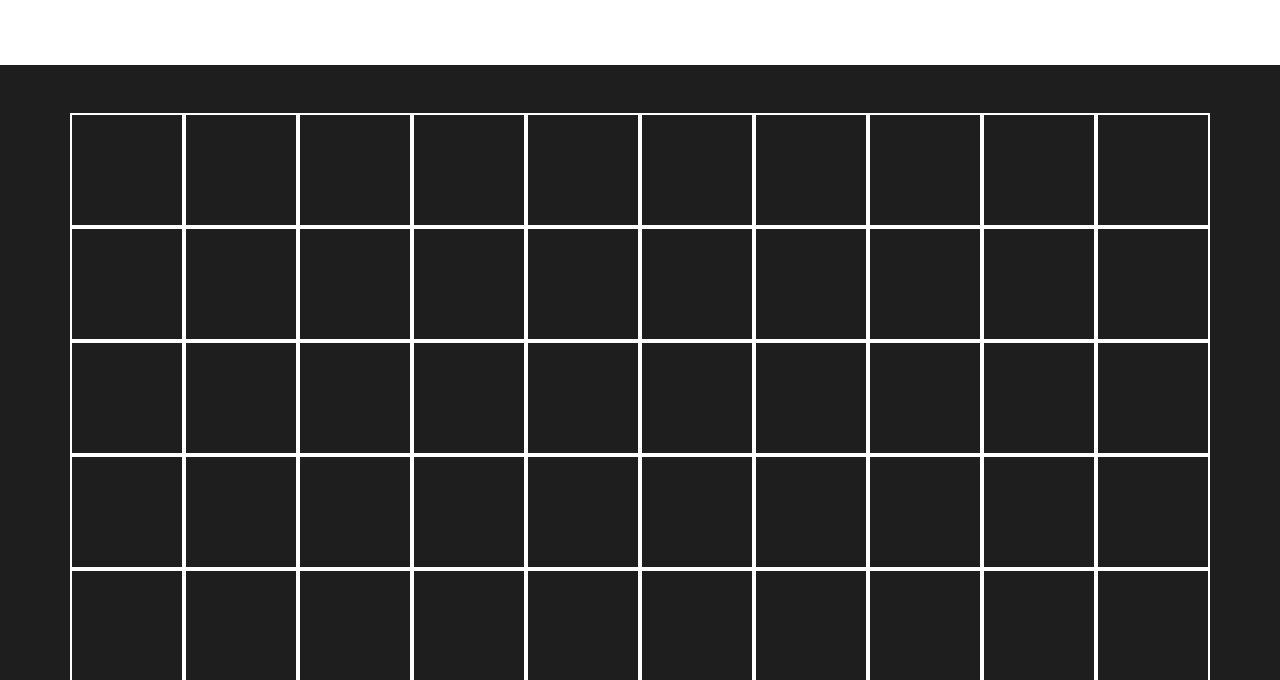
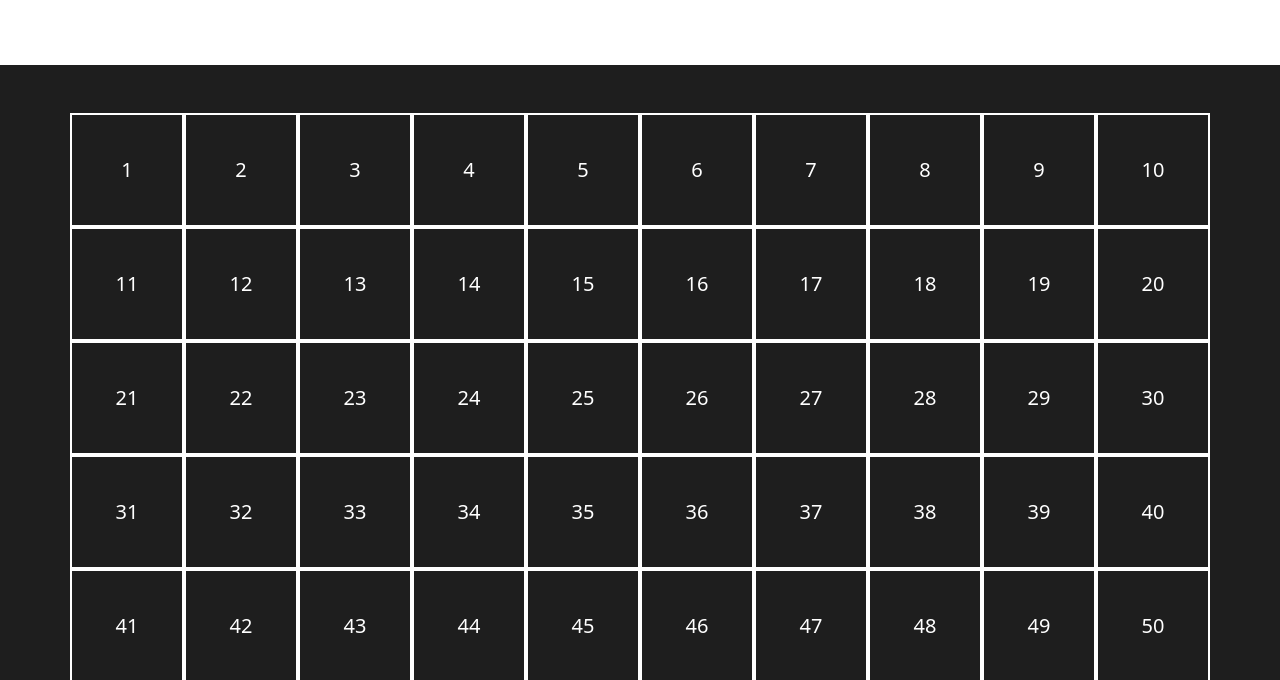
Before and after one commit to giuseppesciacca/js-campominato-grid, a plain HTML site: page index.html in a window 1280 px wide. Shown: the part 115-795 px from the top of the page. Drawn offline with nearby package versions, Linux system fonts and the light colour scheme.

Commit message:
[fix] while loop in for loop; add index in square

```diff
--- a/assets/css/style.css
+++ b/assets/css/style.css
@@ -27,5 +27,5 @@ body {
 }
 
 .active {
-    background-color: aquamarine;
+    background-color: lightblue;
 }
--- a/assets/js/main.js
+++ b/assets/js/main.js
@@ -5,18 +5,18 @@ Quando l'utente clicca su ogni cella, la cella cliccata si colora di azzurro ed
 
 const rowEl = document.querySelector('.row');
 
-let numSquare = 100;
-let i = 0;
-while (i < numSquare) {
+let numSquare = 100; //mettere numero attraverso select
+
+for (let i = 0; i < numSquare; i++) {
     const squareEl = document.createElement('div');
-    squareEl.classList.add('col_my');
+    squareEl.classList.add('col_my', 'd-flex', 'align-items-center', 'justify-content-center', 'fs-5');
 
     rowEl.append(squareEl);
+    squareEl.innerHTML = `<span> ${i + 1} </span>`;
 
-    //al click, coloro
+    //al click, coloro;
     squareEl.addEventListener('click', function () {
-        squareEl.classList.toggle('active');
+        this.classList.toggle('active');
+        console.log(this);
     });
-
-    i++;
-};
+}
--- a/index.html
+++ b/index.html
@@ -28,7 +28,7 @@
     <main id="app_main">
         <div class="wrapper m-auto">
             <div class="container-fluid my-5">
-                <div class="row">
+                <div class="row text-white">
 
             </div>
             <!-- /container -->
```
